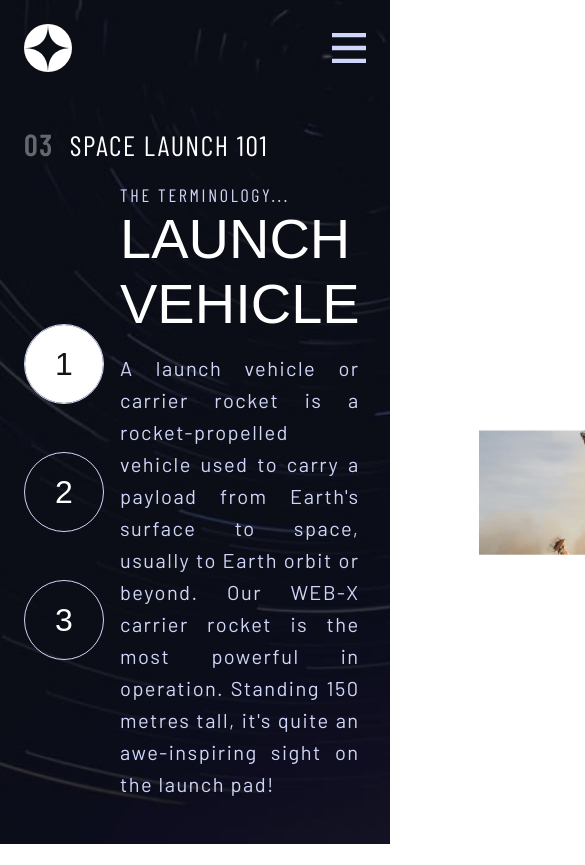
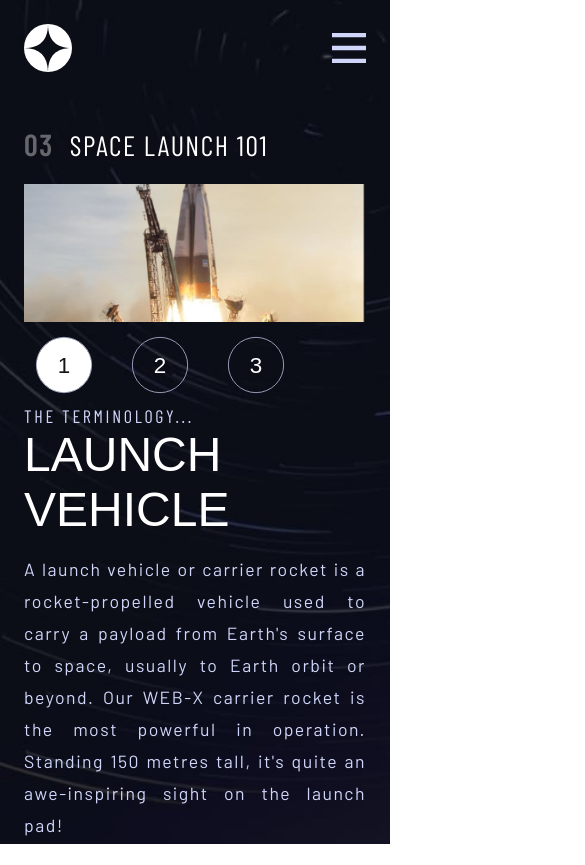
Before and after one commit to StalinAM/space-tourism, a Next.js app: page /technology/launch-vehicle in a window 390 px wide. Shown: the top 865 px of the page, 585 px wide, since content can reach past the window. Before the commit the page ends 844 px from the top, so only its background shows below. Built offline with nearby package versions, Linux system fonts and the light colour scheme; a web font is replaced by a local one.

Commit message:
update css responsive

```diff
--- a/app/crew/Crew.module.css
+++ b/app/crew/Crew.module.css
@@ -77,6 +77,7 @@
 @media screen and (max-width: 1080px) {
   .container {
     padding: 0 2rem;
+    column-gap: 2rem;
   }
   .background {
     background-image: url(/crew/background-crew-tablet.jpg);
@@ -87,12 +88,12 @@
 }
 @media screen and (max-width: 768px) {
   .container {
-    grid-template-columns: min-content;
-    grid-template-rows: 3rem 1fr 4rem 1fr;
+    grid-template-columns: 1fr;
+    grid-template-rows: 3rem max-content 4rem max-content;
     column-gap: 0;
     row-gap: 2rem;
     height: 100%;
-    padding: 1.5rem;
+    padding: 1.5rem 1.5rem 0rem;
   }
   .background {
     background-image: url(/crew/background-crew-mobile.jpg);
--- a/app/crew/[id]/Person.module.css
+++ b/app/crew/[id]/Person.module.css
@@ -30,22 +30,19 @@
   width: auto;
   grid-column: 2/3;
   grid-row: 2/4;
-  transform: scale(1.2);
   margin: 0 auto;
 }
 @media screen and (max-width: 1080px) {
   .container {
     padding: 0;
   }
-  .planet_img {
-    transform: scale(0.9);
-  }
 }
 @media screen and (max-width: 768px) {
   .planet_img {
     grid-column: 1/2;
     grid-row: 4/5;
-    transform: scale(0.6);
+    width: 19rem;
+    height: auto;
   }
   .container h1 {
     font-size: 2.5rem;
@@ -53,7 +50,7 @@
   .container h3 {
     font-size: 1.2rem;
   }
-  .container p{
+  .container p {
     font-size: 1.1rem;
   }
 }
--- a/app/technology/Technology.module.css
+++ b/app/technology/Technology.module.css
@@ -85,16 +85,38 @@
 }
 @media screen and (max-width: 1080px) {
   .container {
+    grid-template-columns: 5rem 1fr;
+    grid-template-rows: 3rem 1fr 1fr;
     padding: 0 2rem;
-    column-gap: 1rem;
+    column-gap: 2rem;
+    row-gap: 0;
   }
   .background {
     background-image: url(/technology/background-technology-tablet.jpg);
+  }
+  .container_nav {
+    grid-row: 2/4;
+    gap: 1rem;
+  }
+  .container_nav li {
+    transform: scale(0.8);
   }
 }
 @media screen and (max-width: 768px) {
   .container {
     padding: 1.5rem;
+    grid-template-columns: 1fr;
+    grid-template-rows: 3rem max-content 3rem 1fr;
+    column-gap: 0;
+    row-gap: 1rem;
+    height: 100%;
+  }
+  .container_nav {
+    flex-direction: row;
+    grid-row: 3/4;
+  }
+  .container_nav li {
+    transform: scale(0.7);
   }
   .background {
     background-image: url(/technology/background-technology-mobile.jpg);
--- a/app/technology/[id]/Tech.module.css
+++ b/app/technology/[id]/Tech.module.css
@@ -31,18 +31,43 @@
   font-weight: 400;
 }
 .container_img {
-  width: 515px;
-  height: 527px;
-  transform: scale(0.8);
   margin: auto;
 }
 .planet_img {
   grid-column: 3/4;
   grid-row: 2/3;
-  object-fit: contain;
 }
 @media screen and (max-width: 1080px) {
-  .container_img{
-    transform: scale(0.6);
+  .container {
+    grid-column: 2/3;
+    grid-row: 3/4;
+  }
+  .container_img {
+    grid-row: 2/3;
+    grid-column: 2/3;
+  }
+  .planet_img {
+    width: 20rem;
+    height: auto;
+  }
+  .container h1 {
+    font-size: 3rem;
+  }
+  .container p {
+    font-size: 1.1rem;
   }
 }
+@media screen and (max-width: 768px) {
+  .container_img {
+    grid-row: 2/3;
+    grid-column: 1/2;
+  }
+  .container {
+    grid-column: 1/2;
+    grid-row: 4/5;
+  }
+  .planet_img {
+    width: 100%;
+    height: auto;
+  }
+}
--- a/app/technology/[id]/page.jsx
+++ b/app/technology/[id]/page.jsx
@@ -29,7 +29,7 @@ export default function Tech({ params }) {
         <p className={fontBarlow.className}>{objId.description}</p>
       </div>
       <picture className={styles.container_img}>
-        <source media="(min-width: 800px )" srcSet={objId.image.portrait} />
+        <source media="(min-width: 768px )" srcSet={objId.image.portrait} />
         <Image
           className={styles.planet_img}
           width="515"
```
